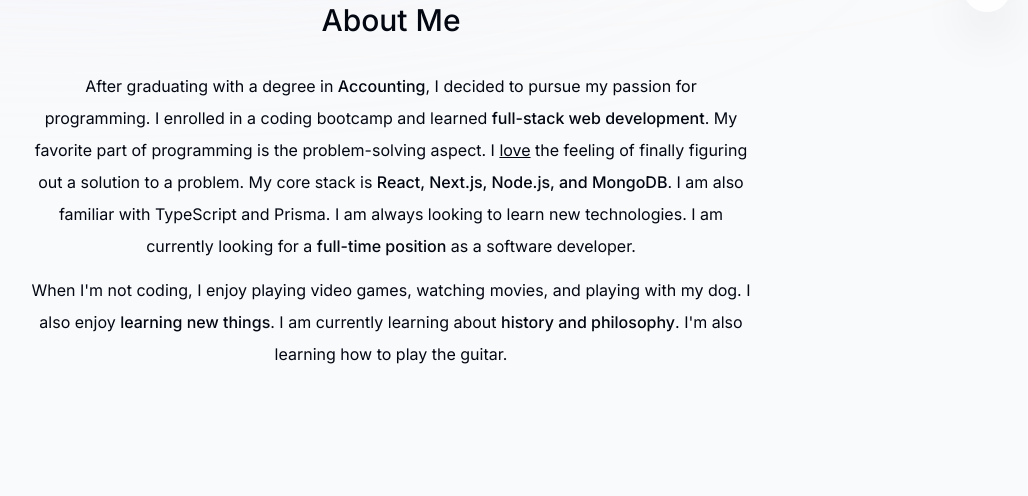
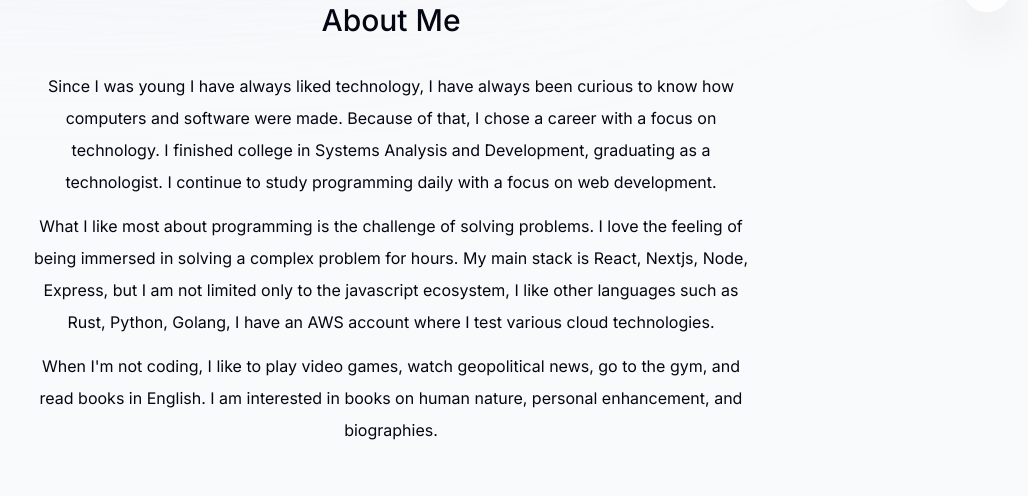
Before and after one commit to EduartePaiva/portfolio, a Next.js app: page /en in a window 1280 px wide. Shown: the part 768-1264 px from the top of the page, without its empty margins (249-1277 px from the left). Built offline with nearby package versions, Linux system fonts and the light colour scheme; no server answers.

Commit message:
My own about me
updated the about me to reflect myself, and added
the translation in both languages

```diff
--- a/dictionaries/en/about/aboutParagraph.tsx
+++ b/dictionaries/en/about/aboutParagraph.tsx
@@ -1,7 +1,7 @@
 export default function AboutParagraph() {
     return (
         <div>
-            <p className="mb-3">
+            {/* <p className="mb-3">
                 After graduating with a degree in{" "}
                 <span className="font-medium">Accounting</span>, I decided to
                 pursue my passion for programming. I enrolled in a coding
@@ -27,6 +27,28 @@
                 currently learning about{" "}
                 <span className="font-medium">history and philosophy</span>.
                 I&apos;m also learning how to play the guitar.
+            </p> */}
+            <p className="mb-3">
+                Since I was young I have always liked technology, I have always
+                been curious to know how computers and software were made.
+                Because of that, I chose a career with a focus on technology. I
+                finished college in Systems Analysis and Development, graduating
+                as a technologist. I continue to study programming daily with a
+                focus on web development.
+            </p>
+            <p className="mb-3">
+                What I like most about programming is the challenge of solving
+                problems. I love the feeling of being immersed in solving a
+                complex problem for hours. My main stack is React, Nextjs, Node,
+                Express, but I am not limited only to the javascript ecosystem,
+                I like other languages such as Rust, Python, Golang, I have an
+                AWS account where I test various cloud technologies.
+            </p>
+            <p className="">
+                When I&apos;m not coding, I like to play video games, watch
+                geopolitical news, go to the gym, and read books in English. I
+                am interested in books on human nature, personal enhancement,
+                and biographies.
             </p>
         </div>
     );
--- /dev/null
+++ b/dictionaries/pt/about/aboutParagraph.tsx
@@ -0,0 +1,29 @@
+export default function AboutParagraph() {
+    return (
+        <div>
+            <p className="mb-3">
+                Desde jovem eu sempre gostei de tecnologia, sempre tive
+                curiosidade de saber como computadores e software eram feitos.
+                Por conta disso escolhi uma carreira com o foco em tecnologia,
+                finalizei a faculdade de Analise e Desenvolvimento de Sistemas
+                me formando como um tecnólogo. Continuo estudando programação
+                diariamente com foco em desenvolvimento web.
+            </p>
+            <p className="mb-3">
+                O que eu mais gosto na programação é o desafio de solucionar
+                problemas. Eu amo a sensação de estar imerso resolvendo um
+                problema complexo por horas. Meu principal stack é React,
+                Nextjs, Node, Express, porém não me limito apenas ao ecossistema
+                do javascript, gosto de outras linguagens como o Rust, Python,
+                Golang, possuo uma conta na AWS onde testo várias tecnologias
+                cloud.
+            </p>
+            <p className="">
+                Quanto não estou codando, gosto de jogar videogames, ver
+                notícias de geopolítica, ir para a academia e ler livros em
+                inglês. Tenho interesse em livros sobre a natureza humana,
+                aprimoramento pessoal e biografias.
+            </p>
+        </div>
+    );
+}
--- /dev/null
+++ b/dictionaries/pt/about/index.ts
@@ -0,0 +1,9 @@
+import React from "react";
+import AboutParagraph from "./aboutParagraph";
+
+const about = {
+    header: "sobre mim",
+    paragraph: React.createElement(AboutParagraph),
+} as const;
+
+export default about;
--- a/dictionaries/pt/index.ts
+++ b/dictionaries/pt/index.ts
@@ -1,6 +1,6 @@
 import ptFlag from "@/public/pt.png";
 import intro from "./intro";
-import about from "../en/about";
+import about from "./about";
 
 const pt = {
     header: [
```
Also changed, not shown: 1 other file (tests, documents, lock files or other folders).
